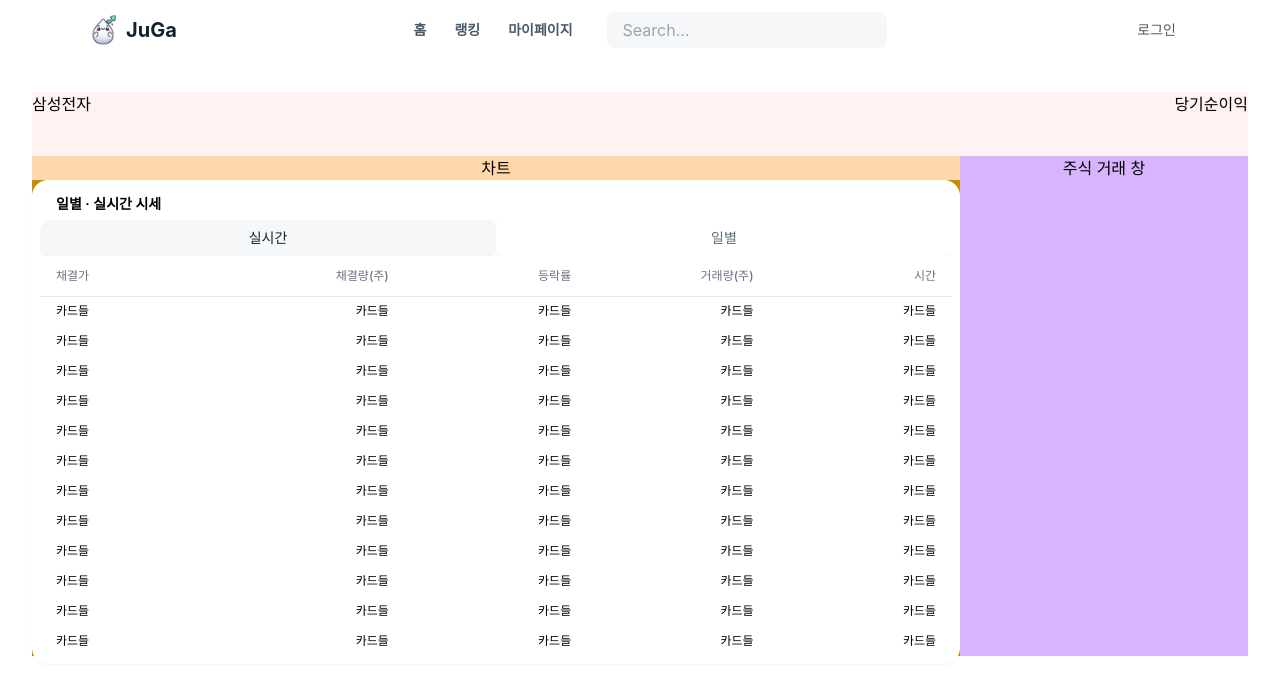
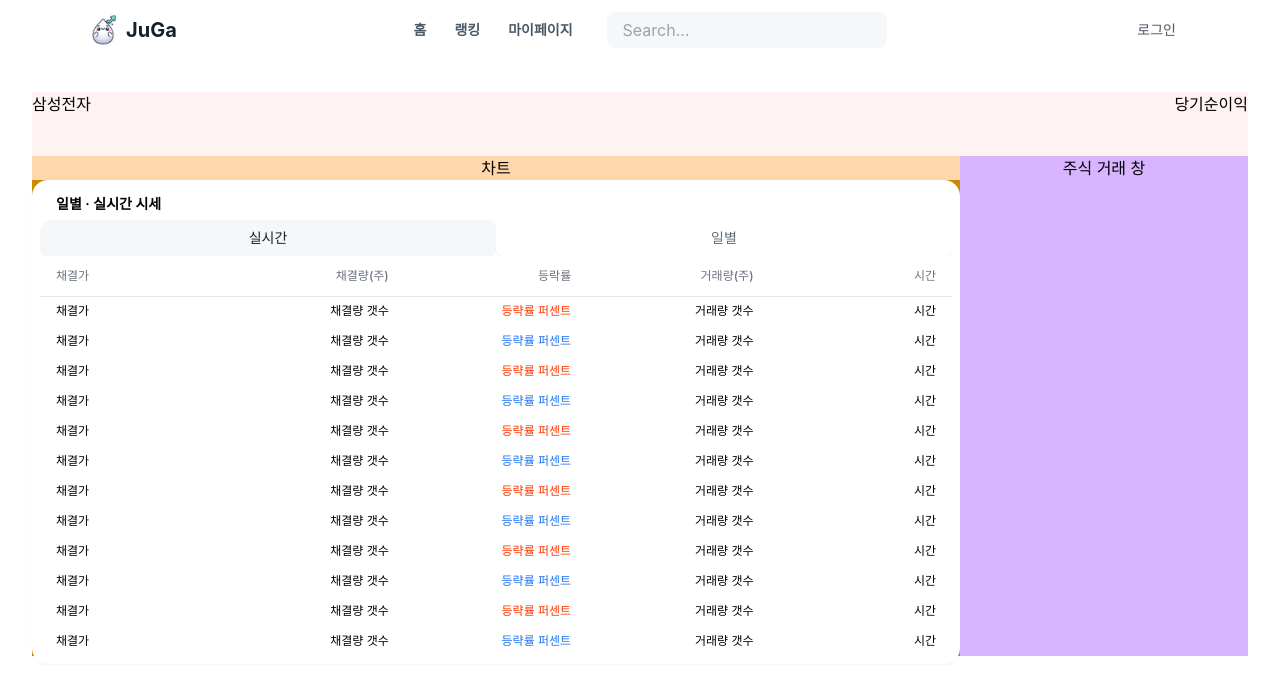
Before and after one commit to boostcampwm-2024/web16-JuGa, a React (Vite) app in the folder FE/: page /stocks/1 in a window 1280 px wide. Shown: the top 694 px of the page. Built offline with nearby package versions, Linux system fonts and the light colour scheme; no server answers; a web font is replaced by a local one.

Commit message:
💄 design: 텍스트 & 색상 수정. 등락률에 따라 색상 변경 로직 일부 추가

```diff
--- a/FE/src/components/StocksDetail/PriceSection.tsx
+++ b/FE/src/components/StocksDetail/PriceSection.tsx
@@ -4,12 +4,16 @@ export default function PriceSection() {
   const [buttonFlag, setButtonFlag] = useState(true);
 
   return (
-    <div className='flex flex-1 flex-col rounded-2xl bg-white p-2 shadow-sm'>
-      <div className='px-4 py-[6px] text-left text-sm font-semibold'>
+    <div className={'flex flex-1 flex-col rounded-2xl bg-white p-2 shadow-sm'}>
+      <div className={'px-4 py-[6px] text-left text-sm font-semibold'}>
         일별 · 실시간 시세
       </div>
-      <div className='flex flex-1 flex-col overflow-hidden rounded-xl text-sm font-medium'>
-        <div className='flex w-full'>
+      <div
+        className={
+          'flex flex-1 flex-col overflow-hidden rounded-xl text-sm font-medium'
+        }
+      >
+        <div className={'flex w-full'}>
           <button
             className={`${buttonFlag ? 'bg-juga-grayscale-50 text-juga-grayscale-black' : 'bg-white text-juga-grayscale-400'} w-full rounded-lg px-4 py-2 shadow-sm focus:outline-none`}
             onClick={() => setButtonFlag(true)}
@@ -24,15 +28,19 @@ export default function PriceSection() {
           </button>
         </div>
 
-        <div className='max-h-[400px] flex-1 overflow-y-auto'>
-          <table className='w-full table-fixed text-xs'>
-            <thead className='sticky top-0 z-10 bg-white'>
-              <tr className='h-10 border-b text-gray-500'>
-                <th className='px-4 py-2 text-left font-medium'>채결가</th>
-                <th className='px-4 py-2 text-right font-medium'>채결량(주)</th>
-                <th className='px-4 py-2 text-right font-medium'>등락률</th>
-                <th className='px-4 py-2 text-right font-medium'>거래량(주)</th>
-                <th className='px-4 py-2 text-right font-medium'>시간</th>
+        <div className={'max-h-[400px] flex-1 overflow-y-auto'}>
+          <table className={'w-full table-fixed text-xs font-normal'}>
+            <thead className={'sticky top-0 z-10 bg-white'}>
+              <tr className={'h-10 border-b text-gray-500'}>
+                <th className={'px-4 py-2 text-left font-medium'}>채결가</th>
+                <th className={'px-4 py-2 text-right font-medium'}>
+                  채결량(주)
+                </th>
+                <th className={'px-4 py-2 text-right font-medium'}>등락률</th>
+                <th className={'px-4 py-2 text-right font-medium'}>
+                  거래량(주)
+                </th>
+                <th className={'px-4 py-2 text-right font-medium'}>시간</th>
               </tr>
             </thead>
             <tbody>
@@ -41,13 +49,17 @@ export default function PriceSection() {
                 .map((_, index) => (
                   <tr
                     key={index}
-                    className='h-[30px] hover:bg-juga-grayscale-50'
+                    className={'h-[30px] hover:bg-juga-grayscale-50'}
                   >
-                    <td className='px-4 py-1 text-start'>카드들</td>
-                    <td className='px-4 py-1 text-right'>카드들</td>
-                    <td className='px-4 py-1 text-right'>카드들</td>
-                    <td className='px-4 py-1 text-right'>카드들</td>
-                    <td className='px-4 py-1 text-right'>카드들</td>
+                    <td className={'px-4 py-1 text-start'}>채결가</td>
+                    <td className={'px-4 py-1 text-right'}>채결량 갯수</td>
+                    <td
+                      className={`px-4 py-1 text-right ${index % 2 ? 'text-juga-blue-50' : 'text-juga-red-60'}`}
+                    >
+                      등략률 퍼센트
+                    </td>
+                    <td className={'px-4 py-1 text-right'}>거래량 갯수</td>
+                    <td className={'px-4 py-1 text-right'}>시간</td>
                   </tr>
                 ))}
             </tbody>
```
